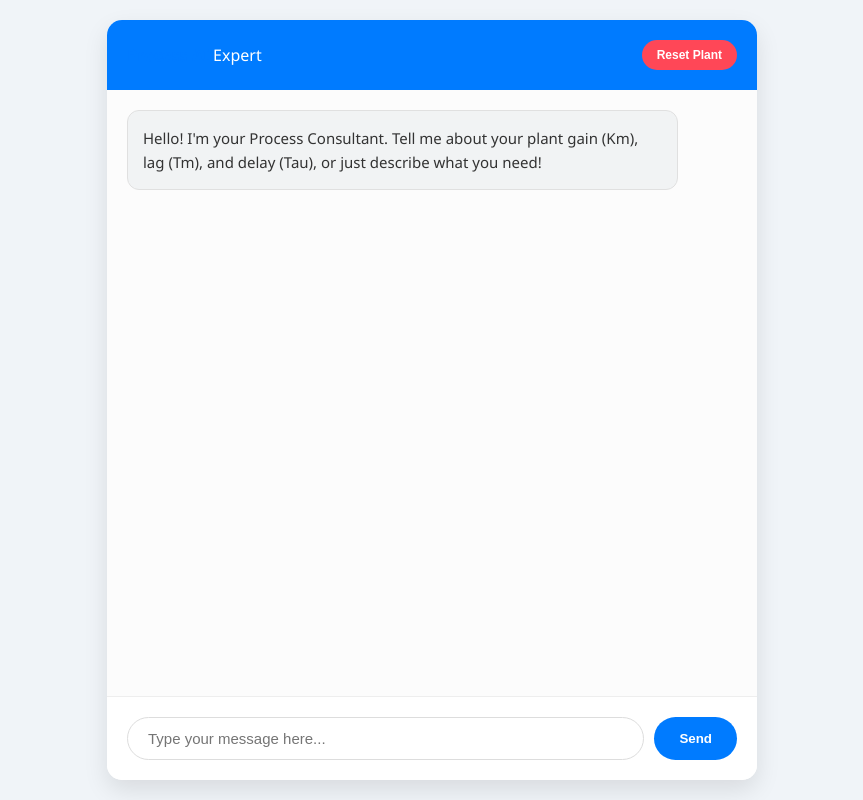
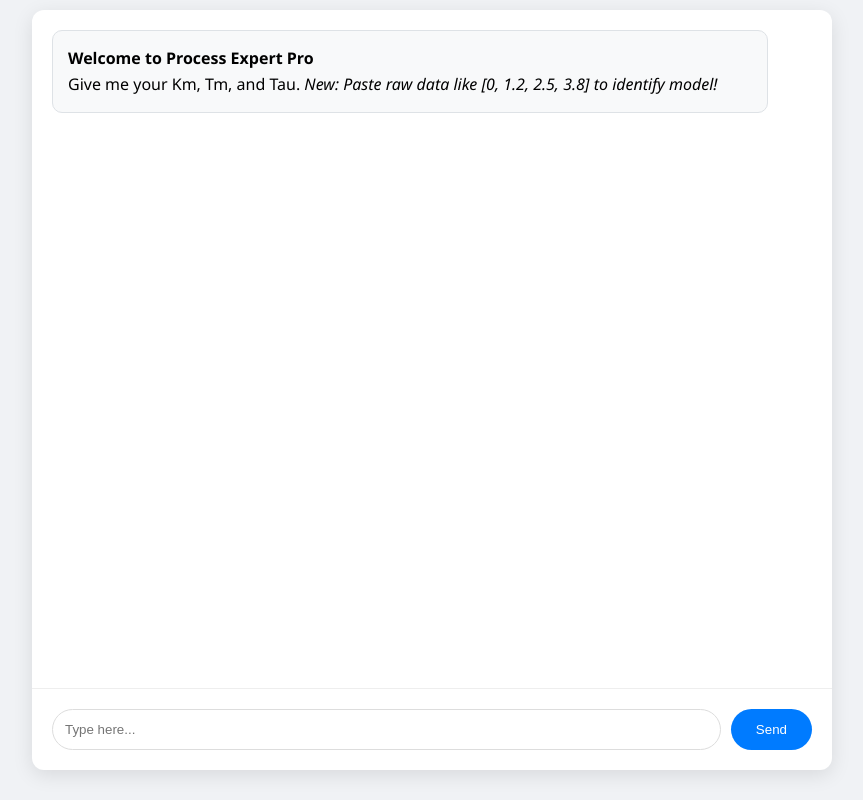
Before and after one commit to RK-kathir/process-control-project, a Flask app: page / in a window 1280 px wide. Shown: the whole page, without its empty margins (208-1071 px from the left). Run offline with Flask 3, Linux system fonts and the light colour scheme; parts of the project's set-up code (start-up, migrations or seed data) failed here and were passed over; some libraries are stand-ins or nearby versions.

Commit message:
Update index.html

```diff
--- a/templates/index.html
+++ b/templates/index.html
@@ -1,74 +1,62 @@
 <!DOCTYPE html>
-<html lang="en">
+<html>
 <head>
-    <meta charset="UTF-8">
-    <meta name="viewport" content="width=device-width, initial-scale=1.0">
-    <title>Process AI Expert</title>
+    <title>Process Expert Pro</title>
+    <script src="https://cdn.plot.ly/plotly-latest.min.js"></script>
     <style>
-        body { font-family: 'Segoe UI', Tahoma, Geneva, Verdana, sans-serif; background: #f0f4f8; margin: 0; display: flex; justify-content: center; height: 100vh; }
-        #app-container { width: 100%; max-width: 650px; background: white; margin: 20px; border-radius: 15px; box-shadow: 0 10px 25px rgba(0,0,0,0.1); display: flex; flex-direction: column; overflow: hidden; }
-        header { background: #007bff; color: white; padding: 20px; display: flex; justify-content: space-between; align-items: center; }
-        #chat-window { flex: 1; overflow-y: auto; padding: 20px; display: flex; flex-direction: column; background: #fcfcfc; }
-        .msg { margin-bottom: 15px; padding: 15px; border-radius: 12px; max-width: 85%; line-height: 1.6; font-size: 15px; animation: slideUp 0.3s ease; }
-        .bot { background: #f1f3f4; align-self: flex-start; color: #333; border: 1px solid #e0e0e0; }
-        .user { background: #007bff; color: white; align-self: flex-end; box-shadow: 0 4px 10px rgba(0,123,255,0.3); }
-        #input-area { padding: 20px; background: white; border-top: 1px solid #eee; display: flex; gap: 10px; }
-        input { flex: 1; padding: 12px 20px; border: 1px solid #ddd; border-radius: 30px; outline: none; font-size: 15px; }
-        button { background: #007bff; color: white; border: none; padding: 10px 25px; border-radius: 30px; cursor: pointer; transition: 0.2s; font-weight: bold; }
-        button:hover { background: #0056b3; }
-        #reset-btn { background: #ff4757; font-size: 12px; padding: 8px 15px; }
-        @keyframes slideUp { from { opacity: 0; transform: translateY(10px); } to { opacity: 1; transform: translateY(0); } }
-        b { color: #007bff; }
-        .user b { color: #fff; }
+        body { font-family: 'Segoe UI', sans-serif; background: #f0f2f5; margin: 0; display: flex; justify-content: center; }
+        #container { width: 100%; max-width: 800px; height: 95vh; background: white; margin: 10px; border-radius: 12px; display: flex; flex-direction: column; box-shadow: 0 5px 20px rgba(0,0,0,0.1); }
+        #chat { flex: 1; overflow-y: auto; padding: 20px; }
+        .msg { margin-bottom: 20px; padding: 15px; border-radius: 10px; line-height: 1.6; }
+        .bot { background: #f8f9fa; border: 1px solid #dee2e6; width: 90%; }
+        .user { background: #007bff; color: white; align-self: flex-end; margin-left: auto; }
+        #chart-area { width: 100%; height: 250px; margin-top: 10px; border-radius: 8px; overflow: hidden; }
+        #input-area { padding: 20px; border-top: 1px solid #eee; display: flex; gap: 10px; }
+        input { flex: 1; padding: 12px; border: 1px solid #ddd; border-radius: 25px; outline: none; }
+        button { background: #007bff; color: white; border: none; padding: 10px 25px; border-radius: 25px; cursor: pointer; }
+        table { margin-top: 10px; border-top: 1px solid #eee; }
+        th, td { text-align: left; padding: 5px; border-bottom: 1px solid #f0f0f0; }
     </style>
 </head>
 <body>
-    <div id="app-container">
-        <header>
-            <span><b>Process AI</b> Expert</span>
-            <button id="reset-btn" onclick="resetChat()">Reset Plant</button>
-        </header>
-        <div id="chat-window">
-            <div class="msg bot">Hello! I'm your Process Consultant. Tell me about your plant gain (Km), lag (Tm), and delay (Tau), or just describe what you need!</div>
+    <div id="container">
+        <div id="chat" id="messages">
+            <div class="msg bot"><b>Welcome to Process Expert Pro</b><br>Give me your Km, Tm, and Tau. <i>New: Paste raw data like [0, 1.2, 2.5, 3.8] to identify model!</i></div>
         </div>
         <div id="input-area">
-            <input type="text" id="userInput" placeholder="Type your message here..." onkeypress="if(event.key==='Enter') send()">
+            <input type="text" id="userInput" placeholder="Type here..." onkeypress="if(event.key==='Enter') send()">
             <button onclick="send()">Send</button>
         </div>
     </div>
-
     <script>
-        const chatWindow = document.getElementById('chat-window');
-
         async function send() {
             const input = document.getElementById('userInput');
-            const text = input.value.trim();
-            if(!text) return;
+            const text = input.value; if(!text) return;
+            addMsg(text, 'user'); input.value = '';
 
-            addMsg(text, 'user');
-            input.value = '';
-
-            const response = await fetch('/api/chat', {
-                method: 'POST',
-                headers: {'Content-Type': 'application/json'},
+            const res = await fetch('/api/chat', {
+                method: 'POST', headers: {'Content-Type': 'application/json'},
                 body: JSON.stringify({text: text})
             });
-            const data = await response.json();
-            addMsg(data.response, 'bot');
+            const data = await res.json();
+
+            let botMsg = addMsg(data.response, 'bot');
+
+            if(data.chart) {
+                const chartDiv = document.createElement('div');
+                chartDiv.id = 'chart-' + Date.now();
+                chartDiv.style.height = '300px';
+                botMsg.appendChild(chartDiv);
+                const plotData = JSON.parse(data.chart);
+                Plotly.newPlot(chartDiv.id, plotData.data, plotData.layout);
+            }
         }
-
-        async function resetChat() {
-            await fetch('/api/reset', {method: 'POST'});
-            chatWindow.innerHTML = '';
-            addMsg("Memory cleared! Let's start with a new process. What are your parameters?", 'bot');
-        }
-
-        function addMsg(text, sender) {
-            const div = document.createElement('div');
-            div.className = `msg ${sender}`;
-            div.innerHTML = text;
-            chatWindow.appendChild(div);
-            chatWindow.scrollTop = chatWindow.scrollHeight;
+        function addMsg(t, s) {
+            const d = document.createElement('div');
+            d.className = `msg ${s}`; d.innerHTML = t;
+            const chat = document.getElementById('chat');
+            chat.appendChild(d); chat.scrollTop = chat.scrollHeight;
+            return d;
         }
     </script>
 </body>
```
